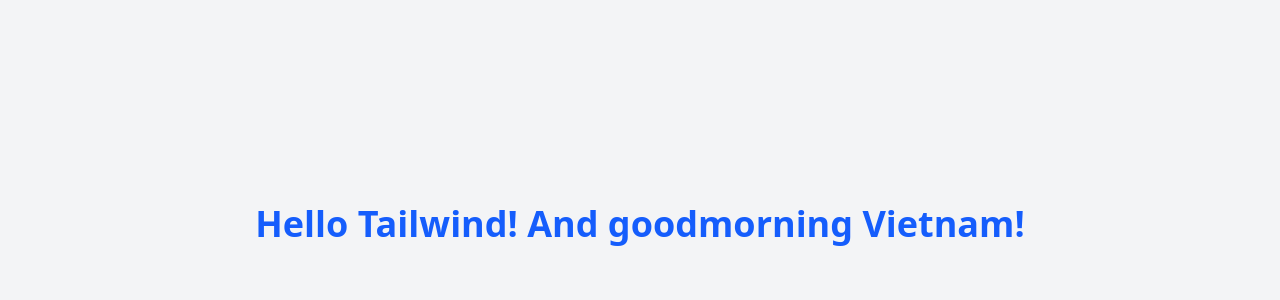
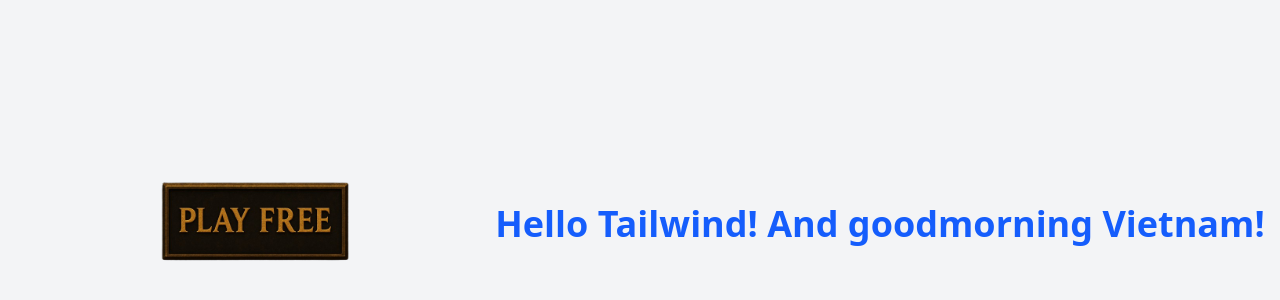
Before and after one commit to Endorze/Yahwehs-Creations, a Next.js app: page / in a window 1280 px wide. Shown: the part 176-476 px from the top of the page. Built offline with nearby package versions, Linux system fonts and the light colour scheme.

Commit message:
feat: Added the playbutton to frontpage for people to test.

```diff
--- a/src/app/page.tsx
+++ b/src/app/page.tsx
@@ -1,6 +1,9 @@
+import PlayButton from "./components/PlayButton/PlayButton";
+
 export default function Home() {
   return (
     <div className="flex min-h-screen items-center justify-center bg-gray-100">
+        <PlayButton />
         <h1 className="text-4xl font-bold text-blue-600">Hello Tailwind! And goodmorning Vietnam!</h1>
     </div>
   );
```
